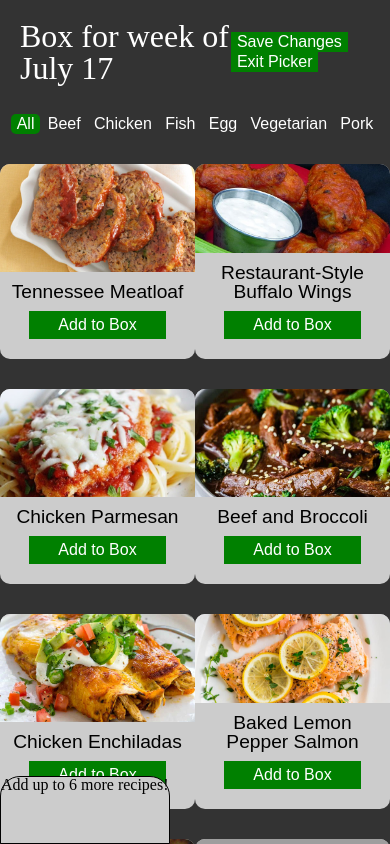
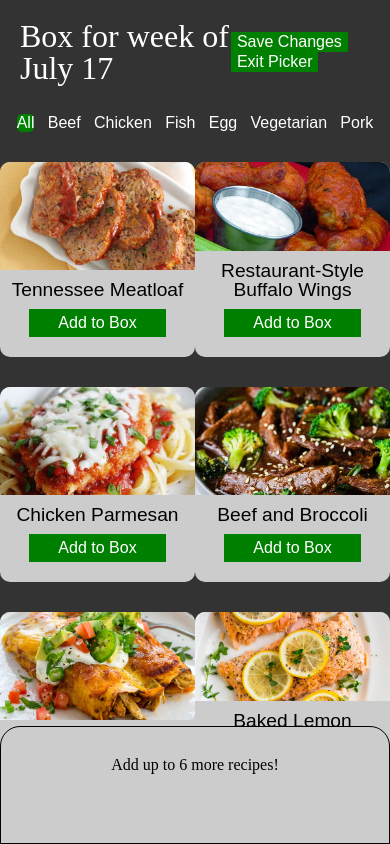
Before and after one commit to Taouen/gobble, a React (Create React App) app: page /picker in a window 390 px wide. Shown: the top 844 px of the page. Built offline with nearby package versions, Linux system fonts and the light colour scheme; grey boxes are pictures that could not be loaded.

Commit message:
more fixes to mobile view, default zoom level fixed

```diff
--- a/src/components/BoxItem.js
+++ b/src/components/BoxItem.js
@@ -8,7 +8,7 @@ const BoxCard = styled.div`
   font-size: 1.3rem;
   justify-content: space-between;
   margin-bottom: 20px;
-  /*   padding: 20px; */
+  padding: 20px;
   width: 100%;
   @media (min-width: 992px) {
     margin-bottom: 10px;
--- a/src/components/CategoryBar.js
+++ b/src/components/CategoryBar.js
@@ -7,6 +7,7 @@ const Bar = styled.ul`
   grid-area: menu;
   justify-content: space-around;
   padding: 10px;
+  width: 100vw;
 `;
 const CategoryButton = styled.button`
   background: ${(props) => (props.active ? 'green' : 'none')};
@@ -16,9 +17,8 @@ const CategoryButton = styled.button`
   cursor: pointer;
   font-size: 1rem;
 
-  @media (min-width: 992px) {
-    font-size: 1rem;
-  }
+  padding: 0; /* apparently the li has a default padding, need this to override */
+
   &:hover {
     background: green;
   }
--- a/src/components/MobileBox.js
+++ b/src/components/MobileBox.js
@@ -20,10 +20,10 @@ const BoxTray = styled.div`
   flex-direction: column;
   font-size: 1rem;
   left: 0;
-  /*   padding: 30px 20px 20px 20px; */
+  padding: 30px 20px 20px 20px;
   position: fixed;
   transition: 0.3s;
-  /* width: 100%; */
+  width: 100%;
   @media (min-width: 992px) {
     display: none;
   }
--- a/src/components/Picker.js
+++ b/src/components/Picker.js
@@ -13,11 +13,11 @@ import { v1 as uuid } from 'uuid';
 
     - Desktop: when a protein category is selected and items added to the box, it pushes the recipe cards further down the page. Category bar gets taller for some reason.
     - Mobile: On inital load, the Picker is super zoomed in.
-      - removing the <meta> viewport tag in index.html fixes the view (though the landing (App.js) page now looks zoomed out.)
+      - issue was with em units being used in the css. currently working to fix.
     - Mobile: when you add an item to box, the box jumps up slightly before settling back to the normal position.
-    - Mobile (iphone): When you select a category, the page zooms in, and you cannot zoom back to normal view.
     - Firefox Android: when exiting picker, landing page reflects zoom level of picker.
     - Mobile: when the box becomes too large for the screen, the user must remove items from the box in order to close it.
+    - Mobile: category bar is currently wider than the display size.
 
 */
 
@@ -28,7 +28,7 @@ const Wrapper = styled.div`
     'menu'
     'recipes'
     'box';
-  /*   width: 95vw; */
+  /*   width: 100%; */
   @media (min-width: 992px) {
     grid-template-areas:
       'title title'
--- a/src/components/RecipeCard.js
+++ b/src/components/RecipeCard.js
@@ -29,7 +29,7 @@ const Card = styled.div`
 const ImageWrapper = styled.div`
   border-top-left-radius: 10px;
   border-top-right-radius: 10px;
-  /*   height: 300px; */
+  /* height: 300px; */
   overflow: hidden;
   width: 100%;
 
```
